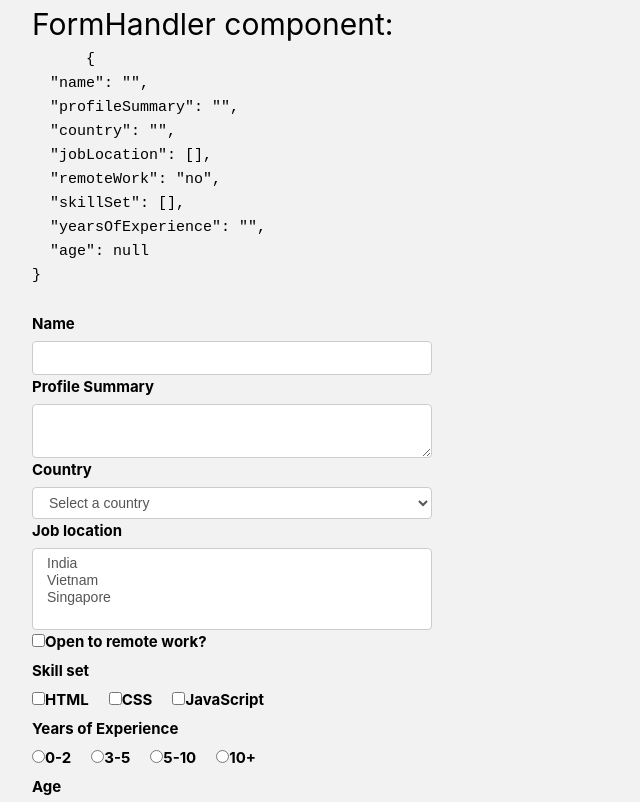
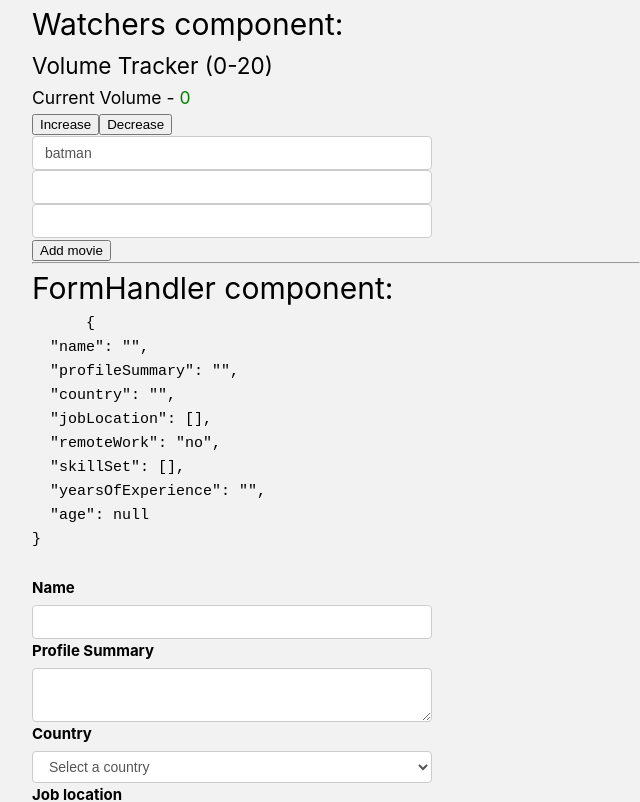
Before and after one commit to md-foysal-mahmud/vue-project, a Vue app: page / in a window 1280 px wide. Shown: the top 802 px of the page, without its empty margins (0-640 px from the left). Built offline with nearby package versions, Linux system fonts and the light colour scheme.

Commit message:
Watchers

```diff
--- a/src/App.vue
+++ b/src/App.vue
@@ -1,10 +1,12 @@
 <script>
 import EventHandler from './components/EventHandler.vue';
 import FormHandler from './components/FormHandler.vue';
+import Watchers from './components/Watchers.vue';
 import BasicPractices from './components/BasicPractices.vue'
 
 export default {
   components: {
+    Watchers,
     FormHandler,
     EventHandler,
     BasicPractices
@@ -19,12 +21,16 @@ export default {
 
 <template>
   <div>
+    <h1>Watchers component:</h1>
+    <Watchers />
+
+    <br>
+    <hr>
     <h1>FormHandler component:</h1>
     <FormHandler />
 
     <br>
     <hr>
-
     <h1>EventHandler component:</h1>
     <EventHandler />
 
--- a/src/components/FormHandler.vue
+++ b/src/components/FormHandler.vue
@@ -17,7 +17,7 @@ export default {
   },
   methods: {
     submitForm(event) {
-      event.preventDefault();
+      // event.preventDefault();    // <form @submit.prevent="submitForm">
       console.log('form values', this.formValues)
     },
   }
@@ -30,11 +30,11 @@ export default {
       {{ JSON.stringify(formValues, null, 2) }}
     </pre>
   </div>
-  <form @submit="submitForm">
+  <form @submit.prevent="submitForm">
     <!-- Text -->
     <div>
       <label for="name">Name</label>
-      <input type="text" id="name" v-model="formValues.name">
+      <input type="text" id="name" v-model.trim.lazy="formValues.name">
     </div>
 
     <!-- Textarea -->
--- /dev/null
+++ b/src/components/Watchers.vue
@@ -0,0 +1,96 @@
+<script>
+export default {
+  name: "Watchers",
+  data() {
+    return {
+      volume: 0,
+      movie: 'batman',
+      movieInfo: {
+        title: '',
+        actor: '',
+      },
+      movieList: ['Batman', 'Superman'],
+    }
+  },
+  methods: {
+  },
+  watch: {
+    volume: {
+      handler(newValue, oldValue) {
+        if (newValue > oldValue && newValue === 16) {
+          alert(
+            'Listening to a high volume for a long time may damage your hearing'
+          )
+        }
+      },
+      immediate: true, // call the handler function while page loading
+    },
+    movie: {
+      handler(newValue) {
+        console.log(`Calling API with movie name = ${newValue}`)
+      },
+      immediate: true,
+    },
+    movieInfo: {
+      handler(newValue) {
+        console.log(
+          `Calling API with movie title = ${newValue.title} and actor = ${newValue.actor}`
+        )
+      },
+      deep: true,
+    },
+    movieList: {
+      handler(newValue) {
+        console.log(`Updated list ${newValue}`)
+      },
+      // deep: true,
+    },
+  }
+}
+</script>
+
+<template>
+  <h2>Volume Tracker (0-20)</h2>
+  <h3>Current Volume - <span style="color: green">{{ volume }}</span> </h3>
+  <div>
+    <button @click="volume += 2">Increase</button>
+    <button @click="volume -= 2">Decrease</button>
+  </div>
+
+  <input type="text" v-model="movie" />
+  <input type="text" v-model="movieInfo.title" />
+  <input type="text" v-model="movieInfo.actor" />
+  <button @click="movieList = movieList.concat(['Wonder Woman'])">
+    Add movie
+  </button>
+
+</template>
+
+<style>
+label {
+  font-weight: bold;
+  display: flex;
+  margin-bottom: 5px;
+}
+
+input + label {
+  font-weight: bold;
+  display: inline-flex;
+  margin-right: 20px;
+}
+
+input[type='text'],
+textarea,
+select {
+  display: block;
+  width: 400px;
+  padding: 6px 12px;
+  font-size: 14px;
+  line-height: 1.42857143;
+  color: #555;
+  background-color: #fff;
+  background-image: none;
+  border: 1px solid #ccc;
+  border-radius: 4px;
+}
+</style>
```
